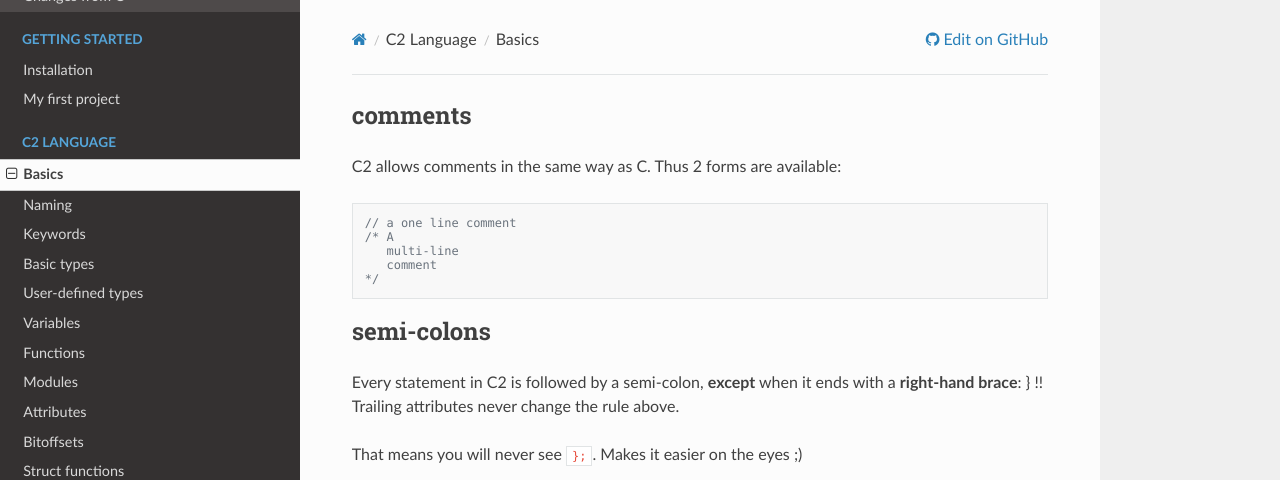
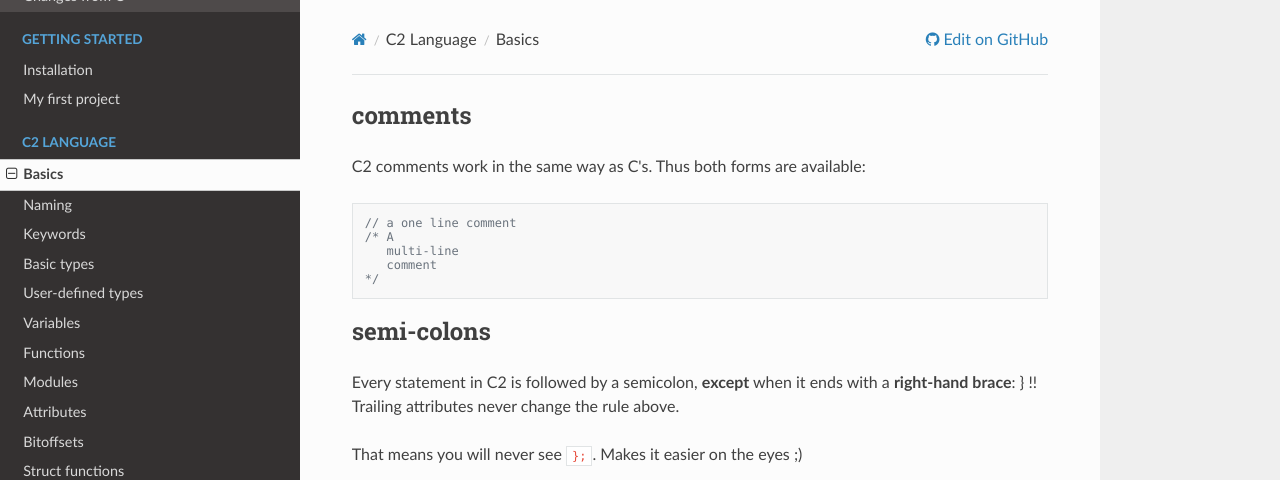
Before and after one commit to c2lang/documentation, an MkDocs documentation site: the page built from documentation/docs/language/basics.md, in a window 1280 px wide. Shown: the top 480 px of the page. Built offline with MkDocs 1.6.1, drawn with Linux system fonts in a browser that asks for light colours; nearby versions of some CDN libraries; old or Windows-style settings are respelled for this version of MkDocs.

Commit message:
basics.md: rephrase first sentence to be correct, semi-colon -> semicolon

````diff
--- a/documentation/docs/language/basics.md
+++ b/documentation/docs/language/basics.md
@@ -1,7 +1,7 @@
 
 ## comments
 
-C2 allows comments in the same way as C. Thus 2 forms are available:
+C2 comments work in the same way as C's. Thus both forms are available:
 
 ```c
 // a one line comment
@@ -13,7 +13,7 @@
 
 ## semi-colons
 
-Every statement in C2 is followed by a semi-colon, __except__ when it ends with
+Every statement in C2 is followed by a semicolon, __except__ when it ends with
 a __right-hand brace__: } !!
 Trailing attributes never change the rule above.
 
````
